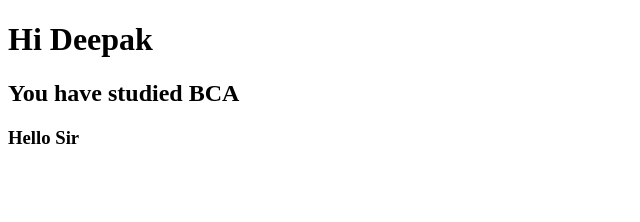
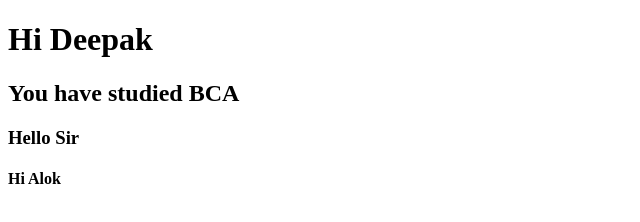
Before and after one commit to deepakpatra-tech/git-demo, a plain HTML site: page index.html in a window 1280 px wide. Shown: the full height of the page, 0-640 px from the left. Drawn offline with Linux system fonts and the light colour scheme.

Commit message:
Edited Index.html file

```diff
--- a/index.html
+++ b/index.html
@@ -9,5 +9,6 @@
     <h1>Hi Deepak</h1>
     <h2>You have studied BCA</h2>
     <h3>Hello Sir</h3>
+    <h4>Hi Alok</h4>
 </body>
 </html>
```
